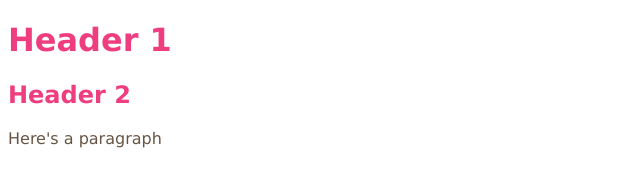
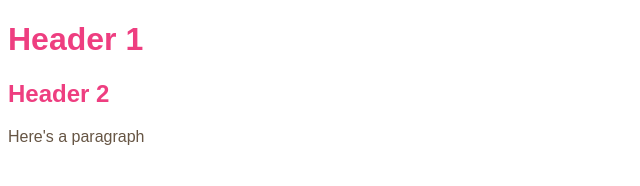
Before and after one commit to ben-jamin1/Ben-Sutter.github.io, a plain HTML site: page index.html in a window 1280 px wide. Shown: the whole page, without its empty margins (0-640 px from the left). Drawn offline with Linux system fonts and the light colour scheme; files that its build step writes are made by us from their sources.

Commit message:
arial was spelled wrong we shall see

```diff
--- a/mainCSS.css
+++ b/mainCSS.css
@@ -1,5 +1,5 @@
 body {
-font-family: Ariel, Verdana, sans-serif;}
+font-family: Arial, Verdana, sans-serif;}
 h1, h2 {
 color: #ee3e80;}
 p {
```
